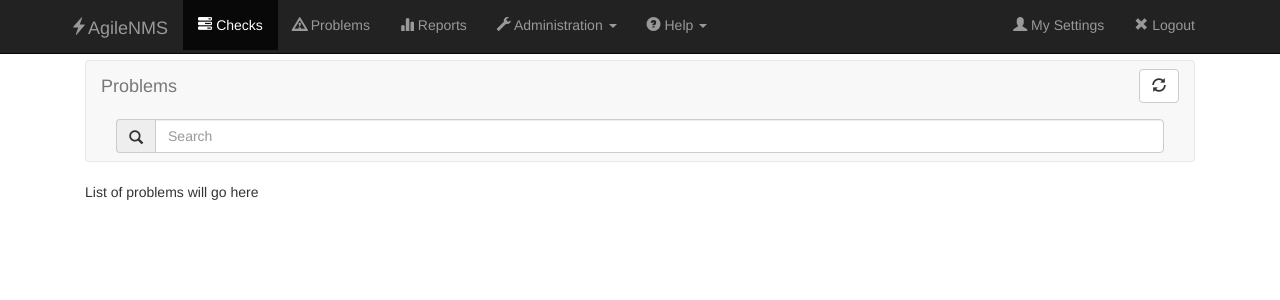
After one commit to animeshinvinci/AgileNMS, a Django app: template core/templates/core/problem_list.html in a window 1280 px wide. The commit adds this page. Shown: the top 300 px of the page. Run offline with Django 3.2, Linux system fonts and the light colour scheme; the template is opened without the code that fills it, so the values that code supplies are empty; parts of the project's set-up code (start-up, migrations or seed data) failed here and were passed over.

Commit message:
Improved problem model and added list and detail views for problems

```diff
--- /dev/null
+++ b/core/templates/core/problem_list.html
@@ -0,0 +1,37 @@
+{% extends "base.html" %}
+
+{% block title %}Check List{% endblock %}
+
+{% block extra_head %}
+<script src="/static/core/js/angular_controllers/check_list.js"></script>
+{% endblock %}
+
+{% block content %}
+
+ <div class="navbar navbar-default">
+  <div class="navbar-header">
+   <button type="button" class="navbar-toggle" data-toggle="collapse" data-target=".checks-navbar-collapse">
+    <span class="sr-only">Toggle navigation</span>
+    <span class="icon-bar"></span>
+    <span class="icon-bar"></span>
+    <span class="icon-bar"></span>
+   </button>
+   <span class="navbar-brand">Problems</span>
+  </div>
+  <div class="collapse navbar-collapse checks-navbar-collapse">
+   <div class="navbar-right">
+    <button type="button" class="btn btn-default navbar-btn"><span class="glyphicon glyphicon-refresh"></span></button>
+   </div>
+   <form class="navbar-form navbar-right">
+    <div class="input-group">
+     <span class="input-group-addon">
+      <span class="glyphicon glyphicon-search"></span>
+     </span>
+     <input type="text" class="form-control" placeholder="Search">
+    </div>
+   </form>
+  </div>
+ </div>
+
+ <p>List of problems will go here</p>
+{% endblock %}
--- a/templates/base.html
+++ b/templates/base.html
@@ -37,7 +37,7 @@
      <div class="collapse navbar-collapse main-navbar-collapse">
       <ul class="nav navbar-nav">
        <li class="active"><a href="/checks/"><span class="glyphicon glyphicon-tasks"></span> Checks</a></li>
-       <li><a href="#"><span class="glyphicon glyphicon-warning-sign"></span> Problems</a></li>
+       <li><a href="/problems/"><span class="glyphicon glyphicon-warning-sign"></span> Problems</a></li>
        <li><a href="#"><span class="glyphicon glyphicon-stats"></span> Reports</a></li>
        <li class="dropdown">
          <a href="#" class="dropdown-toggle" data-toggle="dropdown"><span class="glyphicon glyphicon-wrench"></span> Administration <b class="caret"></b></a>
```
Also changed, not shown: core/models.py (+9 -5 lines), core/templates/core/problem_detail.html (added, +22 -0 lines), core/views.py (+10 -0 lines).
